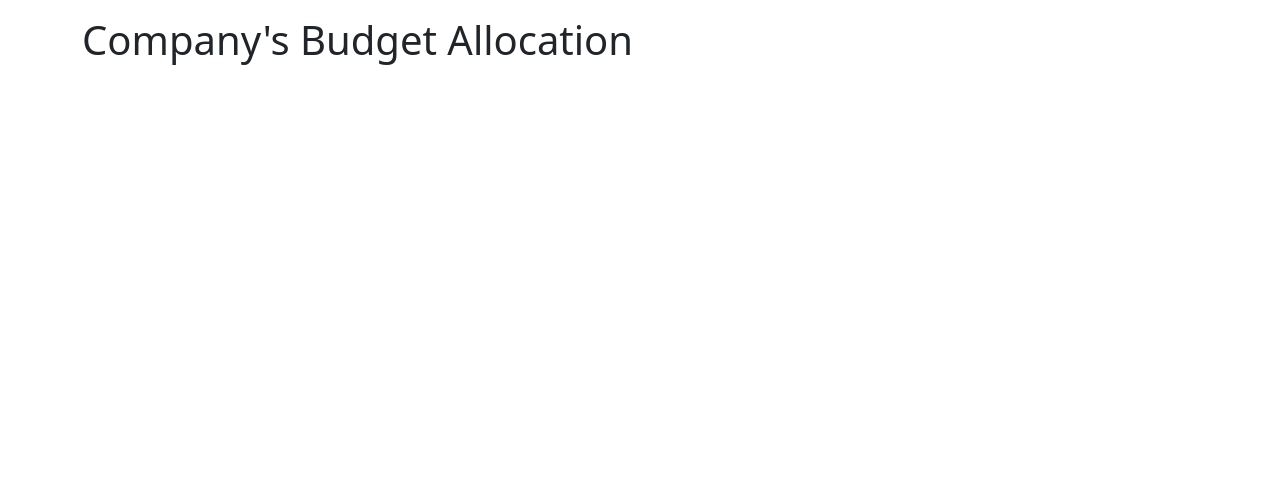
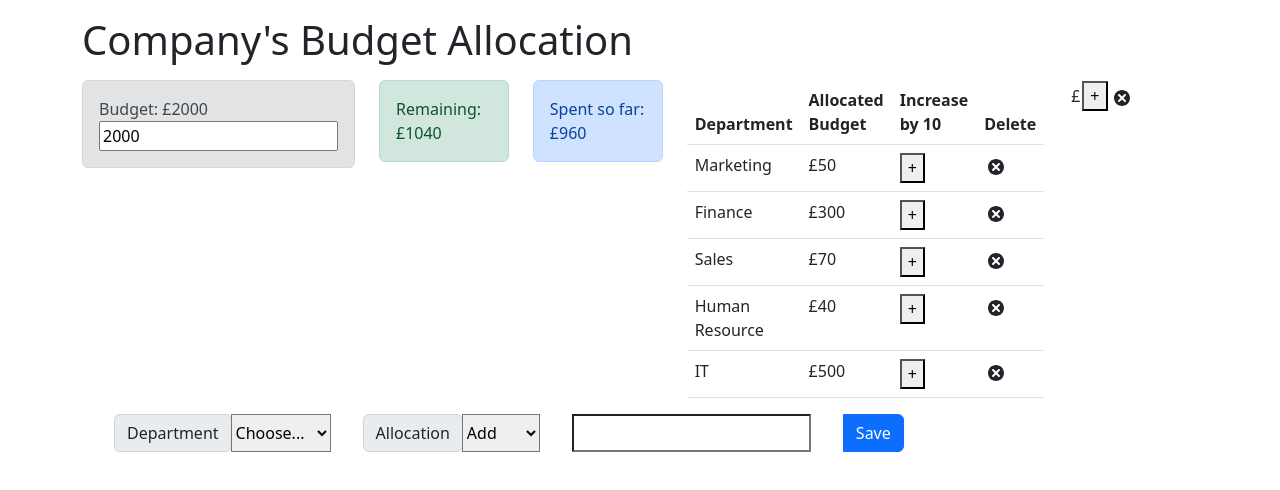
Before and after one commit to ibm-developer-skills-network/ejtos-react_budget_app, a React (Create React App) app: page / in a window 1280 px wide. Shown: the top 490 px of the page. Built offline with nearby package versions, Linux system fonts and the light colour scheme.

Commit message:
add components

```diff
--- a/src/App.js
+++ b/src/App.js
@@ -4,11 +4,14 @@ import 'bootstrap/dist/css/bootstrap.min.css';
 
 //Code to import Budget.js
 import Budget from './components/Budget';
-
-// Add code to import the other components here under
+import Remaining from './components/Remaining';
+import ExpenseTotal from './components/ExpenseTotal';
 
 
 import { AppProvider } from './context/AppContext';
+import ExpenseList from './components/ExpenseList';
+import ExpenseItem from './components/ExpenseItem';
+import AllocationForm from './components/AllocationForm';
 const App = () => {
     return (
         <AppProvider>
@@ -16,27 +19,45 @@ const App = () => {
                 <h1 className='mt-3'>Company's Budget Allocation</h1>
                 <div className='row mt-3'>
                     {
-                            /* Add Budget component here */
+                        // Budget component
+                        <div className='col-sm'>
+                            <Budget />
+                        </div>
                     }
 
                     {
-                            /* Add Remaining component here*/
+                        //Remaining component
+                        <div className='col-sm'>
+                            <Remaining />
+                        </div>
                     }
 
                     {
-                            /* Add ExpenseTotal component here */
+                        //ExpenseTotal component
+                        <div className='col-sm'>
+                            <ExpenseTotal />
+                        </div>
                     }
 
                     {
                         /* Add ExpenseList component here */
+                        <div className='col-sm'>
+                            <ExpenseList />
+                        </div>
                     }
 
                     {
                         /* Add ExpenseItem component here */
+                        <div className='col-sm'>
+                            <ExpenseItem />
+                        </div>
                     }
 
                     {
                         /* Add AllocationForm component here under */
+                        <div className='col-sm'>
+                            <AllocationForm />
+                        </div>
                     }
 
                 </div>
```
Lines whose indentation alone changed are shown as unchanged.
